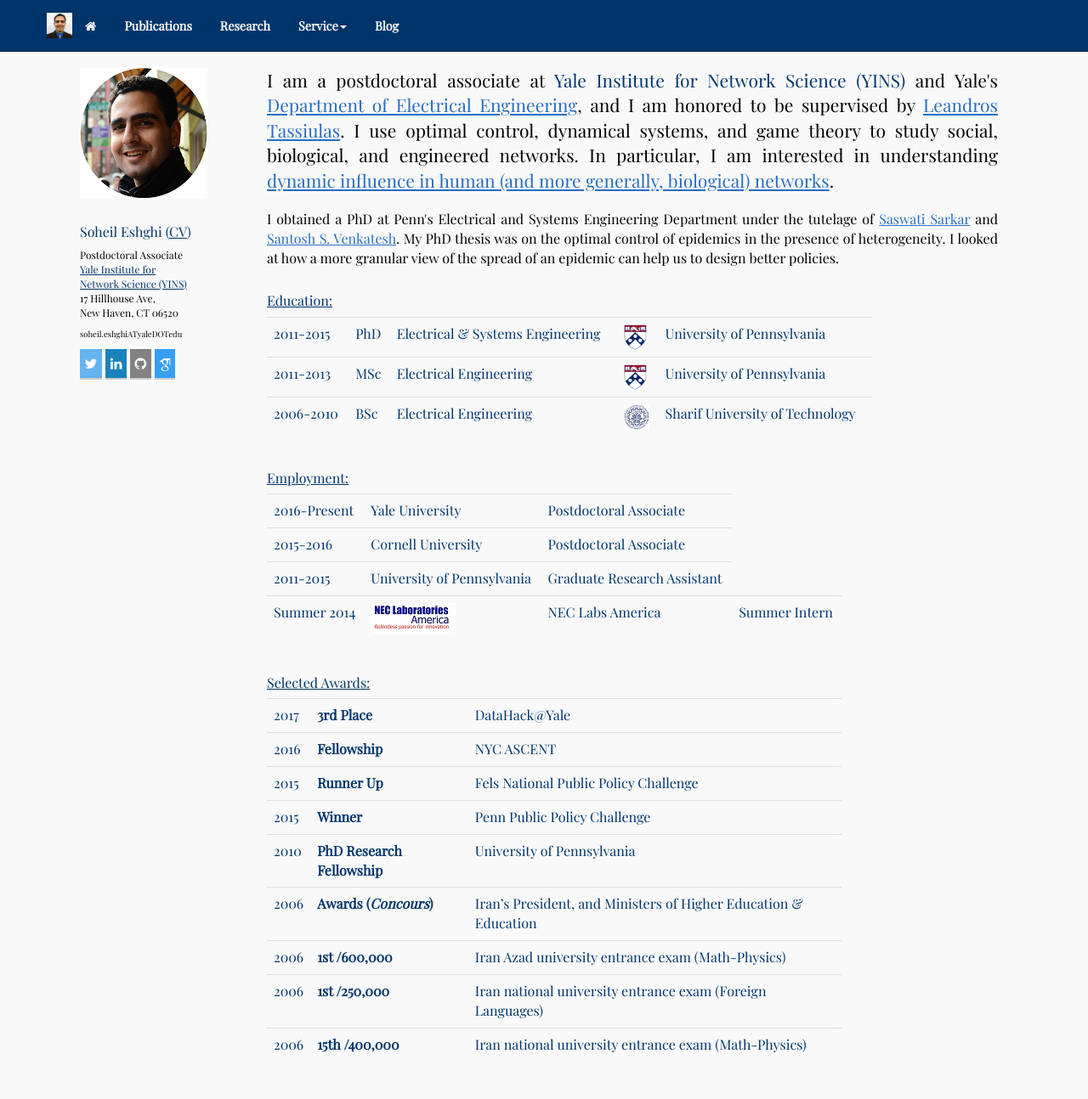
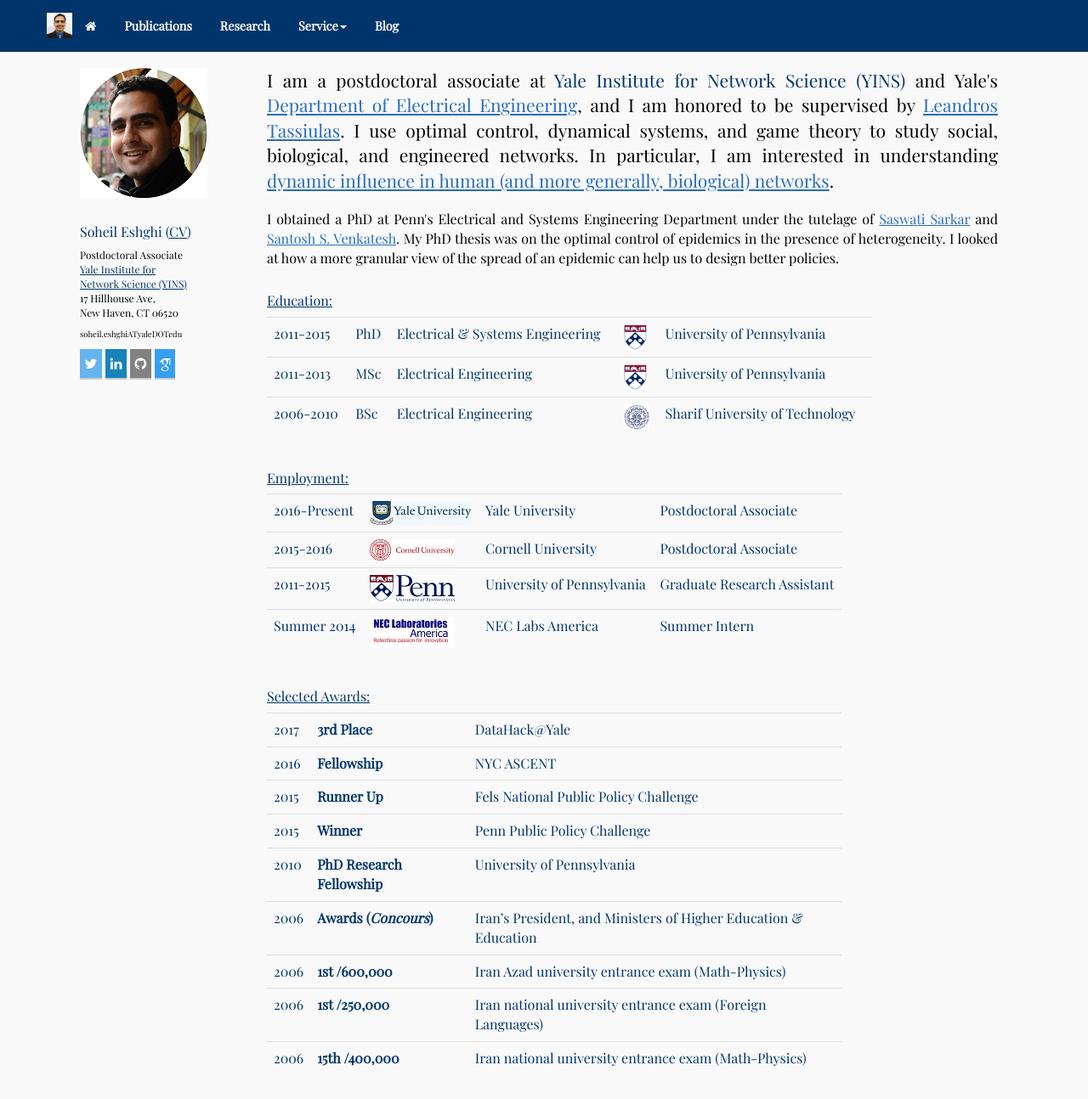
Before and after one commit to SoheilEshghi/SoheilEshghi.github.io, a Jekyll site: the page built from index.html, in a window 1280 px wide and 1296 px high. Shown: the whole window at 85% size. Built offline with Jekyll 4.4.1, drawn with Linux system fonts in a browser that asks for light colours; nearby versions of some CDN libraries; some web fonts are replaced.

Commit message:
Build site at 2017-06-19 03:30:41 UTC

```diff
--- a/index.html
+++ b/index.html
@@ -17,21 +17,21 @@
       <td>2011-2015</td>
       <td>PhD</td>
   		<td>Electrical & Systems Engineering</td>
-  		<td><img src="/images/penn.gif" align="center" class="img-responsive" style="height:30px"></td>
+  		<td class="hidden-sm-down"><img src="/images/penn.gif" align="center" class="img-responsive" style="height:30px"></td>
       <td>University of Pennsylvania </td>
     </tr>
     <tr>
       <td>2011-2013 </td>
       <td>MSc </td>
   		<td>Electrical Engineering</td>
-  		<td><img src="/images/penn.gif" align="center" class="img-responsive" style="height:30px"></td>
+  		<td class="hidden-sm-down"><img src="/images/penn.gif" align="center" class="img-responsive" style="height:30px"></td>
       <td>University of Pennsylvania </td>
     </tr>
   	<tr>
   		<td>2006-2010 </td>
   		<td>BSc </td>
   		<td>Electrical Engineering</td>
-  		<td><img src="/images/sharif.jpg" align="center" class="img-responsive" style="height:30px"></td>
+  		<td class="hidden-sm-down"><img src="/images/sharif.jpg" align="center" class="img-responsive" style="height:30px"></td>
   		<td>Sharif University of Technology </td>
   	</tr>
   </table>
@@ -44,24 +44,24 @@
   	<tr>
   		<tr>
   			<td>2016-Present</td>
-  			<td class="visible-sm"><img src="/images/yale.jpg" align="center" class="img-responsive" ></td>
+  			<td class="hidden-sm-down"><img src="/images/yale.jpg" align="center" class="img-responsive" ></td>
   			<td>Yale University</td>
   			<td>Postdoctoral Associate</td>
   		</tr>
   		<td>2015-2016</td>
-  		<td  class="visible-sm"><img src="/images/cornell.png" align="center" class="img-responsive"></td>
+  		<td  class="hidden-sm-down"><img src="/images/cornell.png" align="center" class="img-responsive"></td>
   		<td>Cornell University</td>
   		<td>Postdoctoral Associate</td>
   	</tr>
     <tr>
       <td>2011-2015</td>
-  		<td class="visible-sm"><img src="/images/UPenn.png" align="center" class="img-responsive"></td>
+  		<td class="hidden-sm-down"><img src="/images/UPenn.png" align="center" class="img-responsive"></td>
   		<td>University of Pennsylvania </td>
   		<td>Graduate Research Assistant</td>
     </tr>
     <tr>
       <td>Summer 2014</td>
-  		<td><img src="/images/NECLA.jpg" align="center" class="img-responsive"></td>
+  		<td class="hidden-sm-down"><img src="/images/NECLA.jpg" align="center" class="img-responsive"></td>
       <td>NEC Labs America</td>
   		<td>Summer Intern</td>
     </tr>
```
Also changed, not shown: 1 other file.
